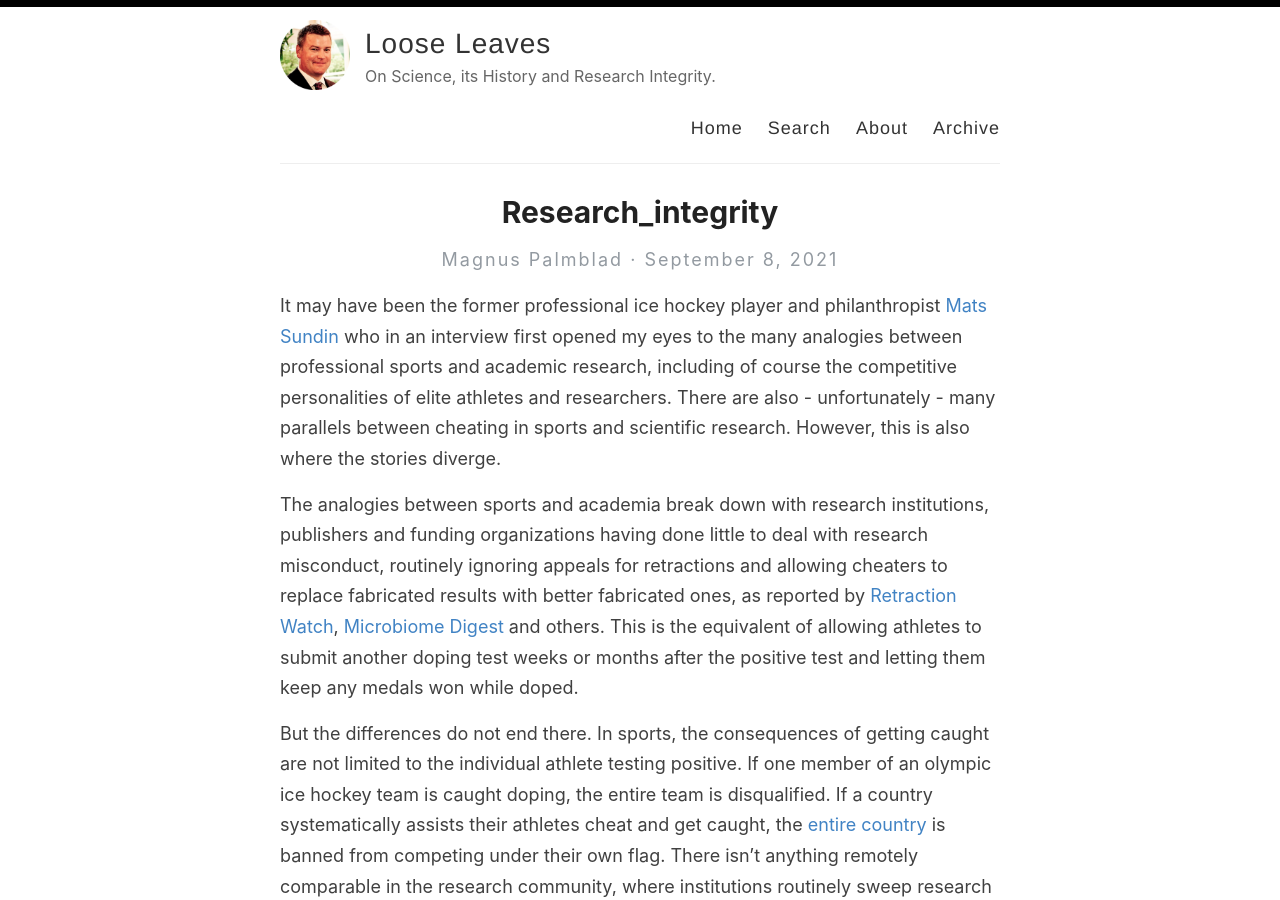
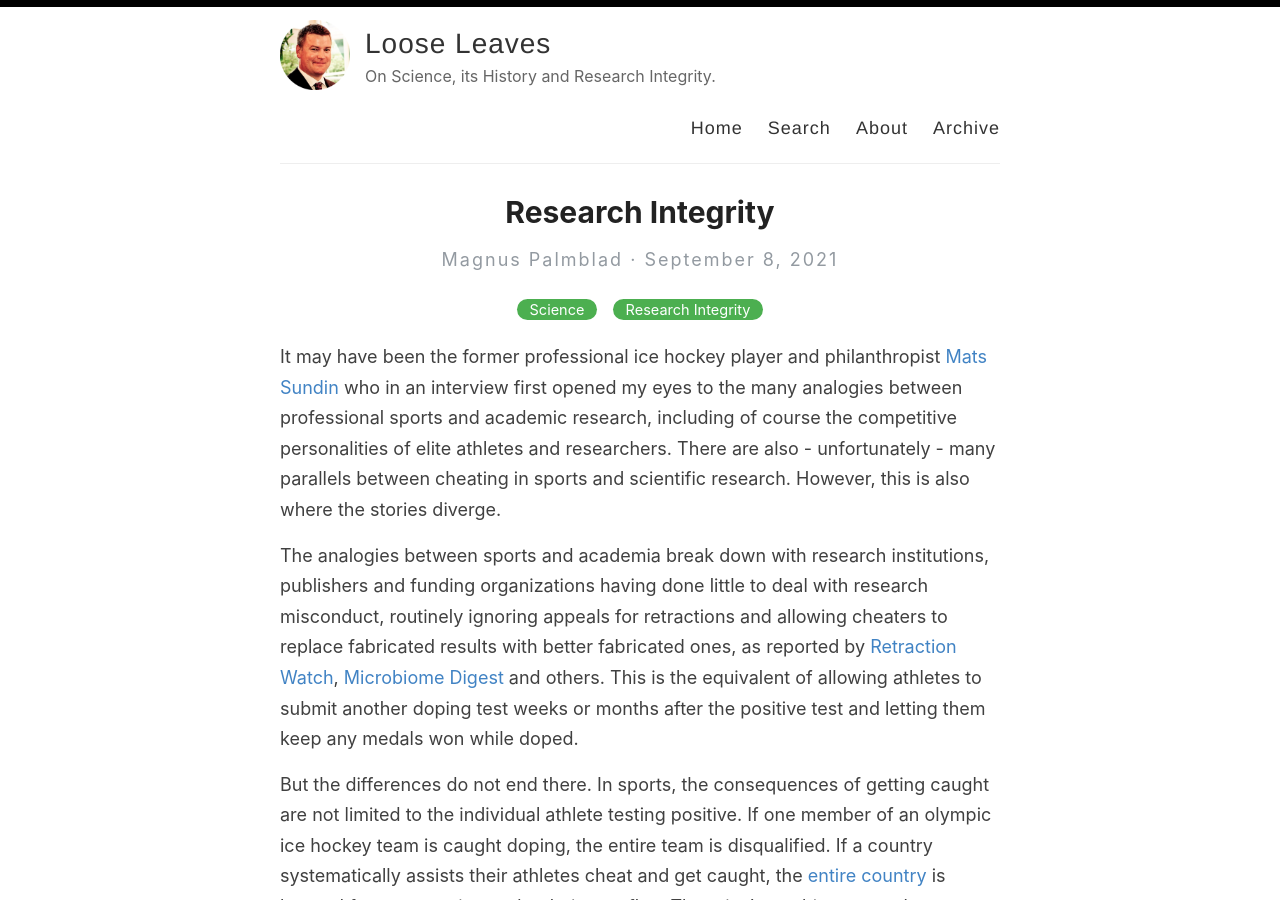
Before and after one commit to amitmerchant1990/reverie, a Jekyll site: the page built from _posts/2021-09-08-Research_Integrity.md, in a window 1280 px wide and 900 px high. Built offline with Jekyll 4.4.1, drawn with Linux system fonts in a browser that asks for light colours; our own code applies the rules of GitHub Pages for plain Markdown files; comment, search, counter and statistics services are not loaded.

Commit message:
Update 2021-09-08-Research_Integrity.md

```diff
--- a/_posts/2021-09-08-Research_Integrity.md
+++ b/_posts/2021-09-08-Research_Integrity.md
@@ -1,3 +1,10 @@
+---
+layout: post
+title:  Research Integrity
+categories: [Science, Research Integrity]
+excerpt: It may have been the former professional ice hockey player and philanthropist Mats Sundin who in an interview first opened my eyes to the many analogies between professional sports and academic research, including of course the competitive personalities of elite athletes and researchers. There are also - unfortunately - many parallels between cheating in sports and scientific research. However, this is also where the stories diverge.
+---
+
 It may have been the former professional ice hockey player and philanthropist [Mats Sundin](https://nyheter.ki.se/mats-sundin-ger-miljondonation-till-medicinsk-forskning) who in an interview first opened my eyes to the many analogies between professional sports and academic research, including of course the competitive personalities of elite athletes and researchers. There are also - unfortunately - many parallels between cheating in sports and scientific research. However, this is also where the stories diverge.
 
 The analogies between sports and academia break down with research institutions, publishers and funding organizations having done little to deal with research misconduct, routinely ignoring appeals for retractions and allowing cheaters to replace fabricated results with better fabricated ones, as reported by [Retraction Watch](https://retractionwatch.com/), [Microbiome Digest](https://microbiomedigest.com/) and others. This is the equivalent of allowing athletes to submit another doping test weeks or months after the positive test and letting them keep any medals won while doped.
@@ -7,3 +14,6 @@ But the differences do not end there. In sports, the consequences of getting cau
 As in sports, we are unlikely to make progress as long as we only punish the people directly committing the research fraud, and not the investigators, institutions, publishers and funders who benefit by the work, in crass economic terms or as less tangible prestige. At the very least, failure to properly respond and investigate research misconduct should have negative consequences also for investigators, departments and institutions, rather than allowing the same to keep reaping the benefits from fabricated research as long as the papers or awards are not retracted.
 
 So, what’s the solution? Funding agencies could note which universities deal properly with research misconduct allegations and which do not, and take this into account when awarding grants. Researchers at institutions found to systematically ignore or suppress accusations of research misconduct could be banned from applying for research funding for a time. This is a form of collective punishment, but it is not entirely unfair, as all researchers at the institution benefited from its reputation, however attained. It is also important that grants and awards, as far as possible, can and are retracted in case of misconduct in the work on which the grants or awards were based. This is common for titles and medals in sports, but unheard of in science. The very possibility of these consequences will make institutions take research integrity much more seriously, hire and fund good research integrity officers, and elevate the ultimate responsibility for research integrity from the individual researcher to the institution.
+&nbsp;
+&nbsp;
+&nbsp;
```
